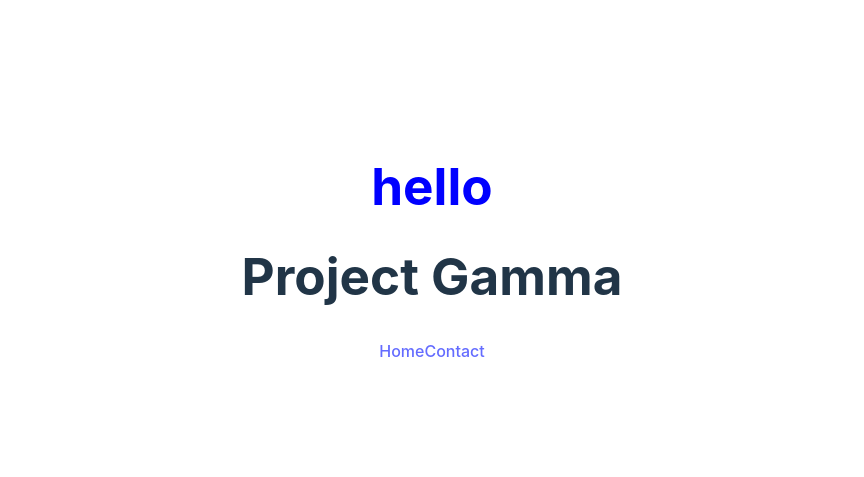
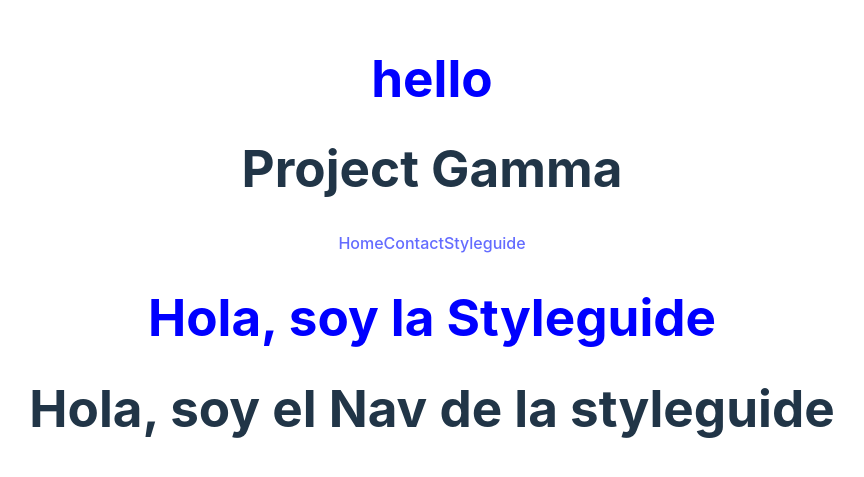
Before and after one commit to LidiaA3/JuanPortfolio, a React (Vite) app: page /styleguide in a window 1280 px wide. Shown: the part 157-634 px from the top of the page, without its empty margins (208-1072 px from the left). Built offline with nearby package versions, Linux system fonts and the light colour scheme.

Commit message:
Organización CSS / Styleguide
Organizamos el css y creamos una carpeta de styleguide para poner todas las vistas y todos los componentes de styleguide. Ya que queremos una página donde visualizar todos los botones, etc., etc.

```diff
--- a/src/App.jsx
+++ b/src/App.jsx
@@ -3,7 +3,8 @@ import "./App.css";
 import "./scss/style.scss";
 // Scss metido aquí en vez de en la raíz
 import Home from "./views/Home";
-import Contact from "./views/Contact";
+import Contact from "./views/contact/Contact";
+import Styleguide from "./styleguide/Styleguide";
 import Topbar from "./components/topbar/Topbar";
 
 function App() {
@@ -14,11 +15,13 @@ function App() {
         <h1>Project Gamma</h1>
         <Link to="/">Home</Link>
         <Link to="/contact">Contact</Link>
+        <Link to="/styleguide">Styleguide</Link>
       </header>
       <main>
         <Routes>
           <Route path="/" element={<Home />} />
           <Route path="/contact" element={<Contact />} />
+          <Route path="/styleguide" element={<Styleguide />} />
         </Routes>
       </main>
     </>
--- /dev/null
+++ b/src/styleguide/Nav.jsx
@@ -0,0 +1,9 @@
+function Nav() {
+  return (
+    <>
+      <h1>Hola, soy el Nav de la styleguide</h1>
+    </>
+  );
+}
+
+export default Nav;
--- /dev/null
+++ b/src/styleguide/Styleguide.jsx
@@ -0,0 +1,13 @@
+import Nav from "../styleguide/nav";
+import "./Styleguide.scss";
+
+function Styleguide() {
+  return (
+    <>
+      <h1 className="styleguide">Hola, soy la Styleguide</h1>
+      <Nav />
+    </>
+  );
+}
+
+export default Styleguide;
--- /dev/null
+++ b/src/styleguide/Styleguide.scss
@@ -0,0 +1,3 @@
+.styleguide {
+    color: blue;
+}
```
Also changed, not shown: src/components/buttons/button.jsx (added), src/components/buttons/buttons.scss (added), src/views/contact/Contact.css (added), src/views/contact/Contact.jsx (renamed from src/views/Contact.jsx).
